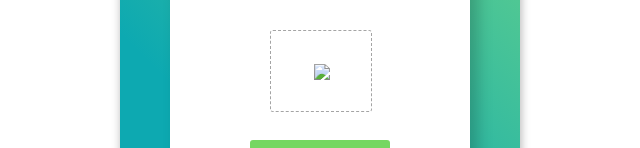
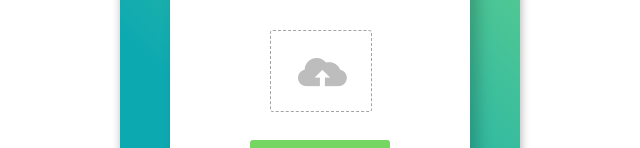
Before and after one commit to ShrutiWadgaonkar/Assignment_upload_file, a plain HTML site: page upload_file_task/index.html in a window 1280 px wide. Shown: the part 326-474 px from the top of the page, without its empty margins (320-960 px from the left). Drawn offline with Linux system fonts and the light colour scheme; the site is published under a folder, as on GitHub Pages, so addresses that start at the root find nothing.

Commit message:
Update index.html

```diff
--- a/upload_file_task/index.html
+++ b/upload_file_task/index.html
@@ -13,7 +13,7 @@
                  <div class="title">Drop file to upload</div>
                  <div class="drop_section">
                       <div class="content">
-                        <img class="upload" src="/images/upload.png" >
+                        <img class="upload" src="images/upload.png" >
                       </div>
                   </div>
 
```
